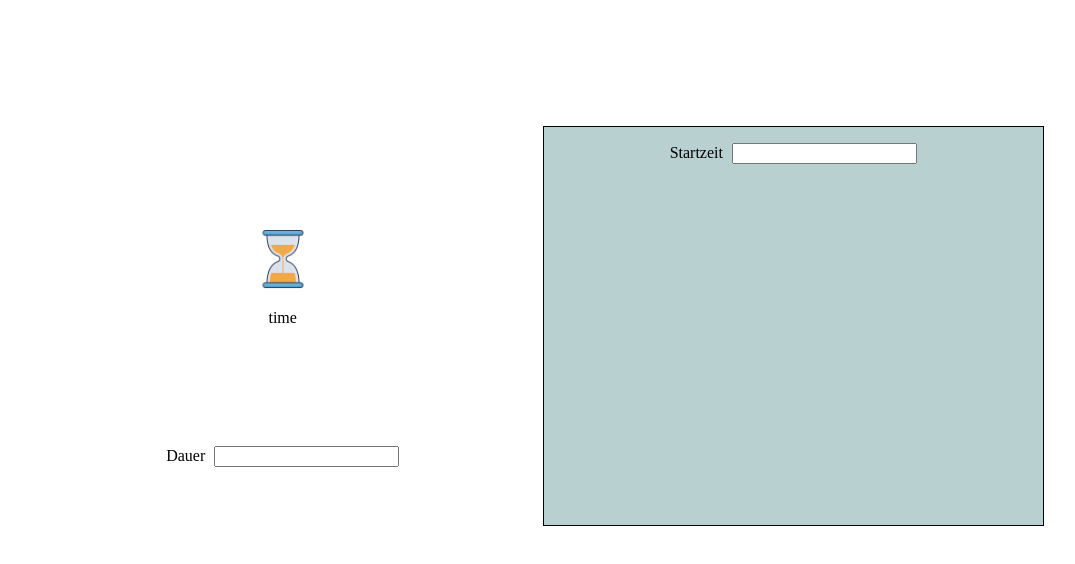
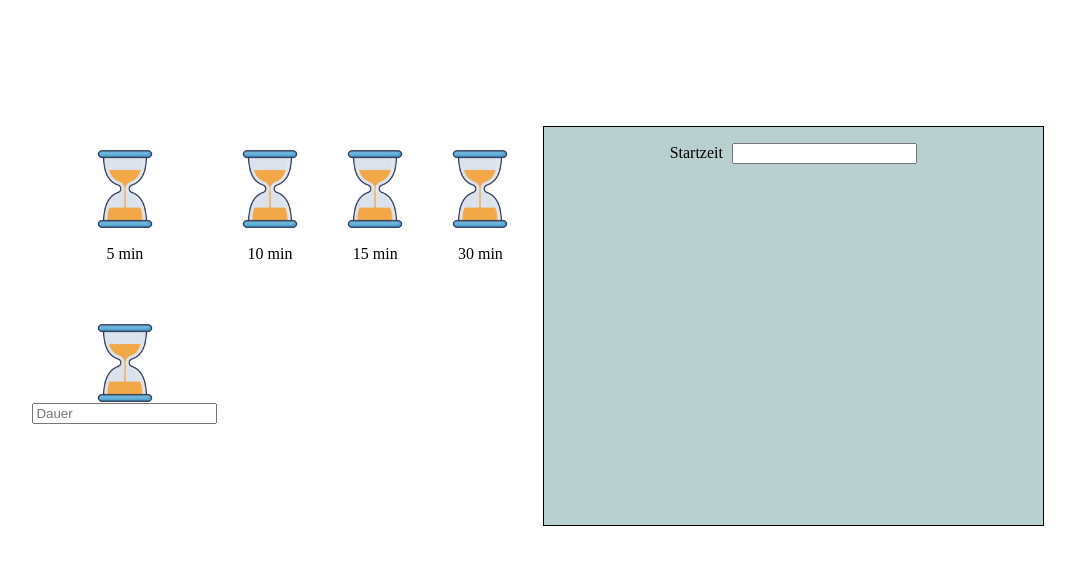
Before and after one commit to mhugen/wexC-sanduhr, a website: page src/index.html in a window 1280 px wide. Shown: the whole page, without its empty margins (102-1177 px from the left). Drawn offline with Linux system fonts and the light colour scheme.

Commit message:
drag one of multiple hourglasses to the starting time drop zone

```diff
--- a/src/hourglass.js
+++ b/src/hourglass.js
@@ -1,18 +1,16 @@
-const getHourglass = () => document.getElementById('draggable');
-const getTime = () => document.getElementsByClassName('time');
+const getHourglasses = () => document.querySelectorAll('.draggable');
 
 document.addEventListener('DOMContentLoaded', () => {
-    const dropZone = document.getElementsByClassName('dropZone');
-
-    getHourglass().addEventListener('dragstart', (event) => {
-        event.dataTransfer.setData('text/plain', 'hourglass');
+    getHourglasses().forEach((hourglass) => {
+        hourglass.addEventListener('dragstart', (event) => {
+            event.dataTransfer.setData('text/plain', hourglass.dataset.duration);
+        });
     });
 });
 
 // eslint-disable-next-line no-unused-vars
 const dragoverHandler = (e) => {
     e.preventDefault();
-
     e.dataTransfer.dropEffect = 'move';
 };
 
@@ -20,9 +18,16 @@ const dragoverHandler = (e) => {
 const dropHandler = (e) => {
     e.preventDefault();
     const data = e.dataTransfer.getData('text');
-    if (data === 'hourglass') {
-        e.target.appendChild(getHourglass());
+    const draggedHourglass = document.querySelector(`[data-duration="${data}"]`)
+    const dropZoneRight = document.getElementById('drop-zone-right');
+    const dropZoneLeft = document.getElementById('drop-zone-left');
+
+    if(dropZoneRight.childNodes.length > 1) {
+        const existingElement =dropZoneRight.childNodes[1];
+        dropZoneRight.removeChild(existingElement);
+        dropZoneLeft.appendChild(existingElement);
     }
+    dropZoneRight.appendChild(draggedHourglass)
 };
 
 const enterDuration = (e) => {
@@ -31,8 +36,7 @@ const enterDuration = (e) => {
     }
     if (validateDuration) {
         console.log("Enter key pressed", e)
-        document.getElementById('time').innerText = document.getElementById('dauer').value
-    } else {
+                             } else {
         return false;
     }
 }
--- a/src/index.html
+++ b/src/index.html
@@ -10,21 +10,36 @@
   <body>
     <main id="grid">
       <section id="set-time">
-        <div  class="drop-zone"
+        <div  id="drop-zone-left"
               ondrop="dropHandler(event)"
               ondragover="dragoverHandler(event)">
-          <div id="draggable" draggable="true">
-            <img id="sanduhr-bild" src="hourglass.png" />
-            <p id="time">time</p>
+          <div class="draggable" draggable="true" data-duration="5">
+            <img class="sanduhr-bild" src="hourglass.png" />
+            <p>5 min</p>
+          </div>
+          <div class="draggable" draggable="true" data-duration="10">
+            <img class="sanduhr-bild" src="hourglass.png" />
+            <p>10 min</p>
+          </div>
+          <div class="draggable" draggable="true" data-duration="15">
+            <img class="sanduhr-bild" src="hourglass.png" />
+            <p>15 min</p>
+          </div>
+          <div class="draggable" draggable="true" data-duration="30">
+            <img class="sanduhr-bild" src="hourglass.png" />
+            <p>30 min</p>
+          </div>
+          <div class="draggable" draggable="true" data-duration="free">
+            <img class="sanduhr-bild" src="hourglass.png" />
+            <input type="text" placeholder="Dauer" name="dauer" id="dauer" onkeydown="enterDuration(event)" />
           </div>
         </div>
-        <label for="dauer">Dauer</label>
-        <input type="text" name="dauer" id="dauer" onkeydown="enterDuration(event)" />
       </section>
+
       <section class="start-time">
         <label for="input-start-time">Startzeit</label>
         <input type="text" name="startzeit" id="input-start-time" />
-        <div class="drop-zone"
+        <div id="drop-zone-right"
              ondrop="dropHandler(event)"
              ondragover="dragoverHandler(event)">
         </div>
--- a/src/styles.css
+++ b/src/styles.css
@@ -16,18 +16,31 @@
   padding: 1em;
 }
 
-#sanduhr-bild {
-  width: 60px; /* Adjust size as needed */
-  height: 60px; /* Adjust size as needed */
+.sanduhr-bild {
+  width: 5em; /* Adjust size as needed */
 }
 
-.drop-zone {
+#drop-zone-left, #drop-zone-right {
   height: 80%;
-  display: flex;
   justify-content: center;
   align-items: center;
+}
+
+#drop-zone-left {
+  display: grid;
+  grid-template-columns: 1fr 1fr 1fr 1fr;
 }
 
 label {
   margin-right: 5px;
 }
+
+.time-block {
+  width: 2em;
+}
+
+.draggable {
+  display: flex;
+  flex-direction: column;
+  align-items: center;
+}
```
